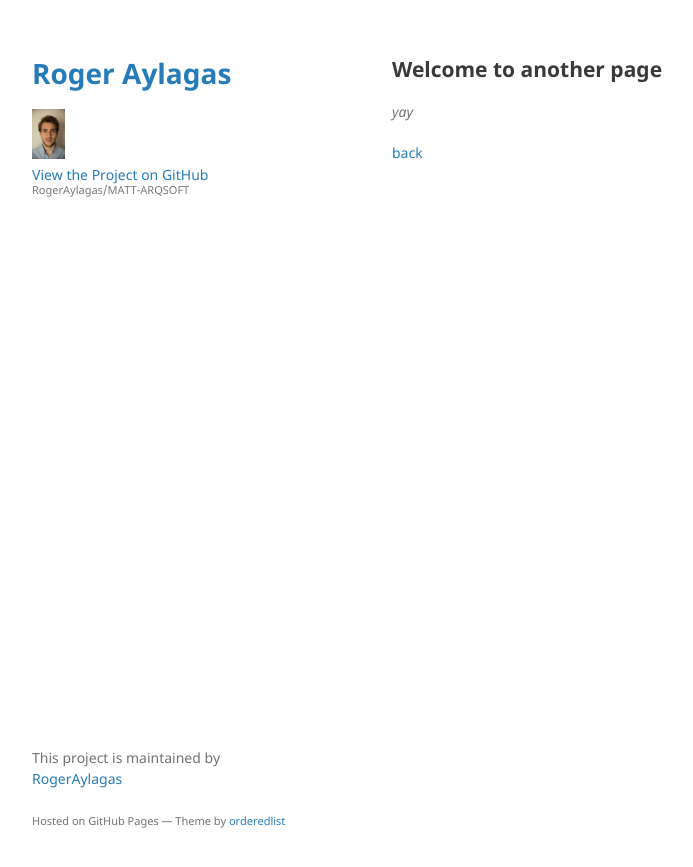
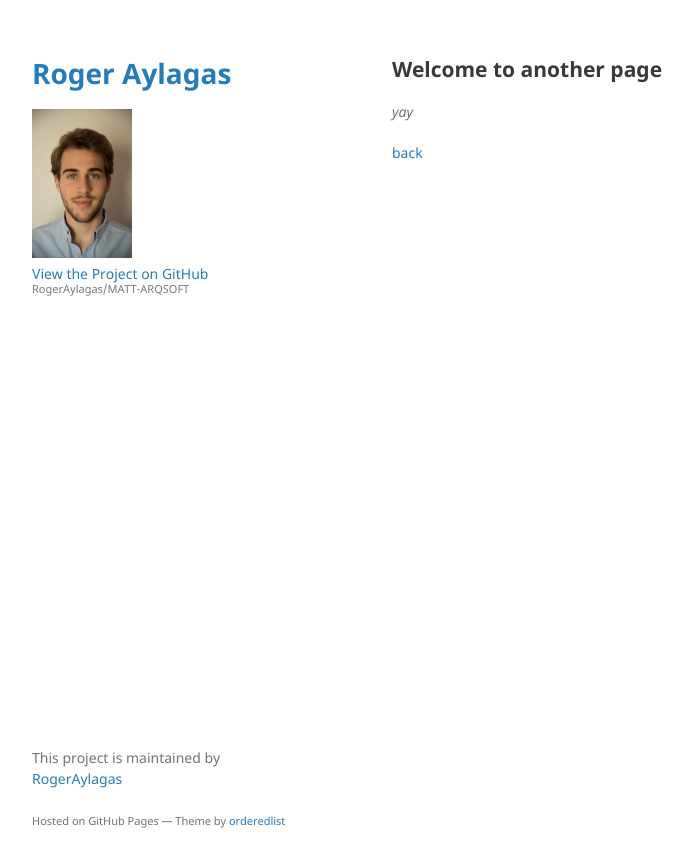
Before and after one commit to RogerAylagas/MATT-ARQSOFT, a Jekyll site: the page built from another-page.md, in a window 1280 px wide. Shown: the top 867 px of the page, without its empty margins (178-871 px from the left). Built offline with Jekyll 4.4.1, drawn with Linux system fonts in a browser that asks for light colours; our own code applies the rules of GitHub Pages for plain Markdown files.

Commit message:
Small Changes

```diff
--- a/_layouts/default.html
+++ b/_layouts/default.html
@@ -18,7 +18,7 @@
         <h1><a href="{{ "/" | absolute_url }}">{{ site.title | default: site.github.repository_name }}</a></h1>
 
         {% if site.profile_img %}
-          <img src="{{site.profile_img | relative_url}}" alt="Profile Image" height="50"/>
+          <img src="{{site.profile_img | relative_url}}" alt="Profile Image" width="100"/>
         {% endif %}
 
         {% if site.github.is_project_page %}
```
